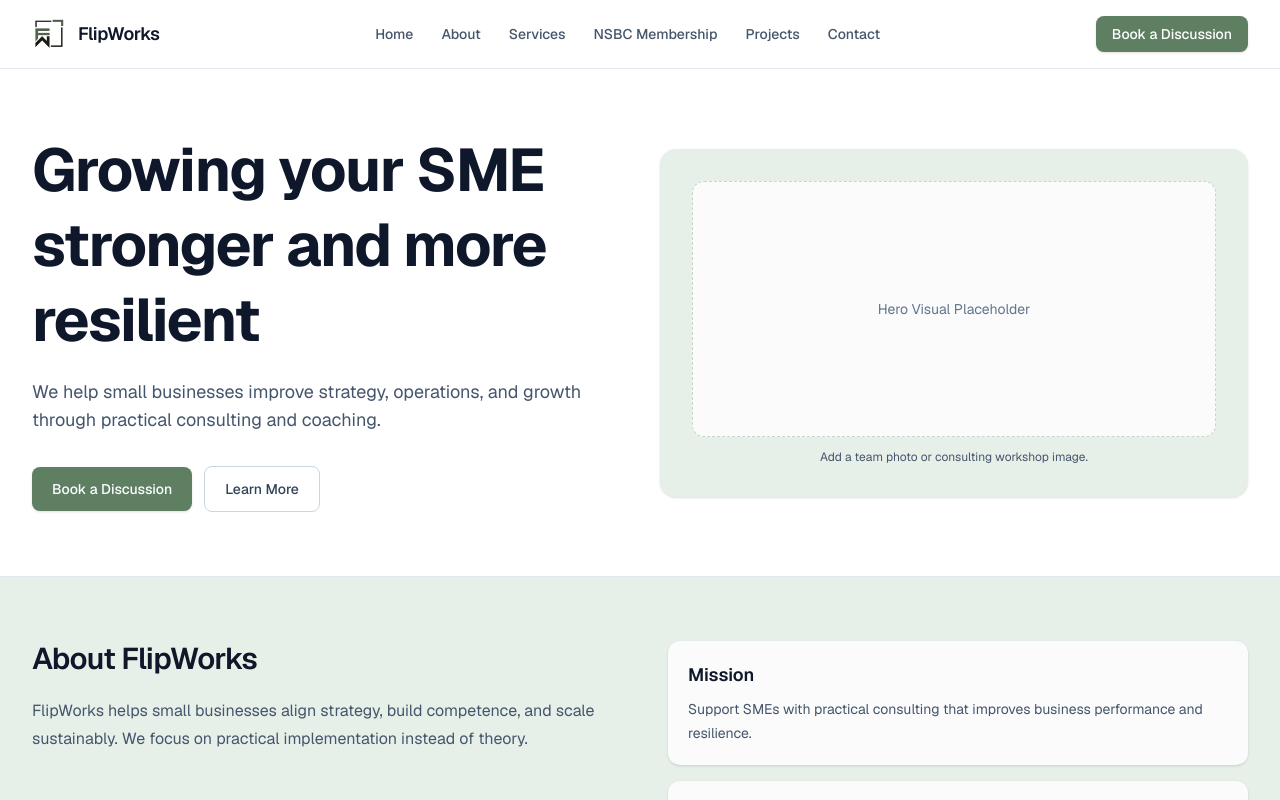
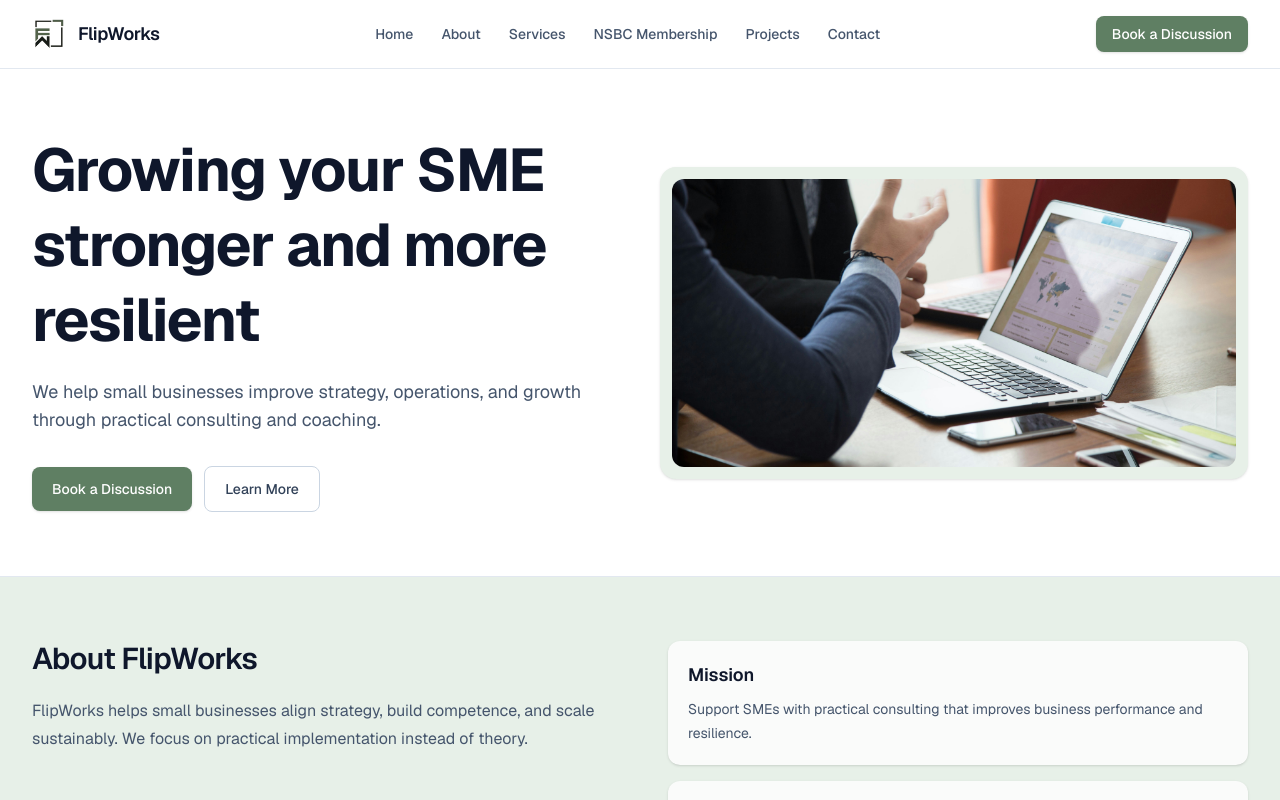
Before and after one commit to SHauny1122/flipwork, a Next.js app: page / in a window 1280 px wide. Shown: the top 800 px of the page. Built offline with nearby package versions, Linux system fonts and the light colour scheme.

Commit message:
Embed hero image

```diff
--- a/components/HeroSection.tsx
+++ b/components/HeroSection.tsx
@@ -1,3 +1,5 @@
+import Image from "next/image";
+
 export default function HeroSection() {
   return (
     <section id="home" className="border-b border-slate-200 bg-white py-16">
@@ -26,13 +28,17 @@ export default function HeroSection() {
           </div>
         </div>
 
-        <div className="overflow-hidden rounded-2xl bg-[#E7F0E8] p-8 shadow-sm">
-          <div className="flex min-h-64 items-center justify-center rounded-xl border border-dashed border-[#c6d7c8] bg-[#FAFBFA] text-sm text-slate-500">
-            Hero Visual Placeholder
+        <div className="overflow-hidden rounded-2xl bg-[#E7F0E8] p-3 shadow-sm">
+          <div className="relative h-72 w-full overflow-hidden rounded-xl">
+            <Image
+              src="/heroflip.jpg"
+              alt="FlipWorks consulting discussion"
+              fill
+              priority
+              sizes="(min-width: 1024px) 50vw, 100vw"
+              className="object-cover"
+            />
           </div>
-          <p className="mt-3 text-center text-xs text-slate-600">
-            Add a team photo or consulting workshop image.
-          </p>
         </div>
       </div>
     </section>
```
Also changed, not shown: public/heroflip.jpg (added).
